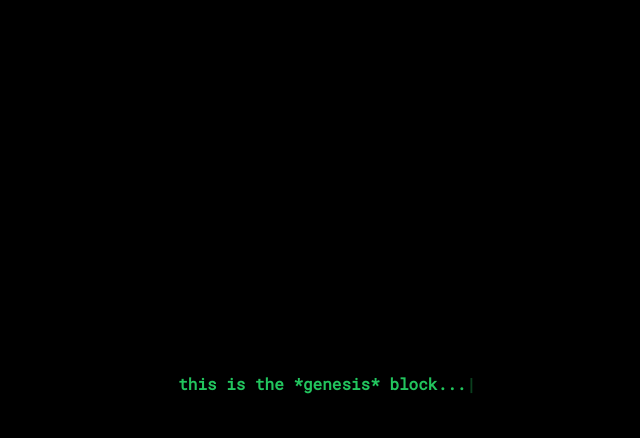
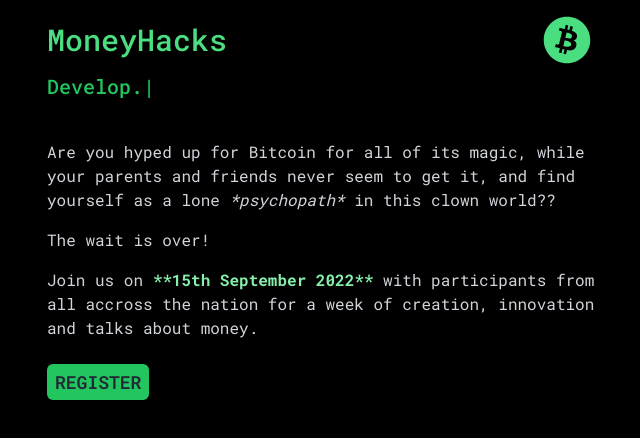
Before and after one commit to NIKU-SINGH/b4i-hackathon-website, a Next.js app: page / in a window 1280 px wide. Shown: the top 438 px of the page, without its empty margins (313-953 px from the left). Built offline with nearby package versions, Linux system fonts and the light colour scheme.

Commit message:
feat: basic page done

```diff
--- /dev/null
+++ b/components/button.tsx
@@ -0,0 +1,16 @@
+
+import type { NextPage } from 'next'
+import type { ReactNode } from 'react'
+
+type ButtonProps = {
+  children: ReactNode
+  className?: string
+}
+
+const Button: NextPage<ButtonProps> = ({ children, className = "" }) => (
+  <button className={`bg-green-500 text-gray-800 font-mono font-semibold uppercase px-2 py-1 rounded-md ${className}`}>
+    {children}
+  </button>
+)
+
+export default Button
--- /dev/null
+++ b/components/home/index.tsx
@@ -0,0 +1,45 @@
+import type { NextPage } from 'next'
+import Typed from 'react-typed'
+import {FaBitcoin} from "react-icons/fa"
+import Button from '../button'
+
+const Home: NextPage = () => {
+  const headlines = ['Design.', 'Develop.', 'Bitcoin.']
+
+  return (
+    <div className="w-screen overflow-hidden font-mono">
+      <div className="flex flex-col items-center">
+        <div className="max-w-xl">
+          <nav className="self-start mt-4 mx-2 flex justify-between items-center">
+            <h1 className="text-3xl text-green-400 font-medium">MoneyHacks</h1>
+            <div className='text-green-400 text-5xl mr-4'><FaBitcoin /></div>
+          </nav>
+          <main className="mt-2">
+            <h1 className="text-xl text-green-500 font-medium mx-2">
+              <Typed
+                strings={headlines}
+                typeSpeed={40}
+                backSpeed={60}
+                loop
+              ></Typed>
+            </h1>
+            <p className="mt-10 text-gray-300 mx-2 text-md">
+              Are you hyped up for Bitcoin for all of its magic, while your
+              parents and friends never seem to get it, and find yourself as a
+              lone <i>*psychopath*</i> in this clown world??
+            </p>
+            <p className="mt-4 text-gray-300 mx-2 text-md">The wait is over!</p>
+            <p className="mt-4 text-gray-300 mx-2 text-md">
+              Join us on <span className='text-green-300 font-bold'>**15th September 2022**</span> with participants from all accross
+              the nation for a week of creation, innovation and talks about
+              money.
+            </p>
+            <Button className='mt-6 mx-2 text-lg font-bold'>Register</Button>
+          </main>
+        </div>
+      </div>
+    </div>
+  )
+}
+
+export default Home
--- a/components/splash.tsx
+++ b/components/splash.tsx
@@ -4,7 +4,7 @@ import Typed from "react-typed"
 const Splash: NextPage = () => {
   const headline = "this is the *genesis* block..."
   return (
-    <div className="bg-black h-screen w-screen flex justify-center items-center">
+    <div className="h-screen w-screen flex justify-center items-center">
       <h1 className="text-1xl font-mono font-bold text-green-500 -mt-8">
         <Typed strings={[headline]} typeSpeed={40}></Typed>
       </h1>
--- a/package.json
+++ b/package.json
@@ -13,6 +13,7 @@
     "next": "12.2.5",
     "react": "18.2.0",
     "react-dom": "18.2.0",
+    "react-icons": "^4.4.0",
     "react-typed": "^1.2.0"
   },
   "devDependencies": {
--- a/pages/index.tsx
+++ b/pages/index.tsx
@@ -1,9 +1,41 @@
 import type { NextPage } from 'next'
+import { useEffect, useState } from 'react'
+import { AnimatePresence, motion } from 'framer-motion'
+
 import Splash from '../components/splash'
+import HomeHOC from '../components/home'
 
 const Home: NextPage = () => {
+  const [showSplash, setShowSplash] = useState(true)
+
+  useEffect(() => {
+    setTimeout(() => setShowSplash(false), 3000)
+  }, [])
+
   return (
-    <Splash />
+    <div className="bg-black h-screen">
+      <AnimatePresence>
+        {showSplash ?
+          <motion.div
+            className='absolute'
+            key="splash"
+            initial={{ opacity: 0 }}
+            animate={{ opacity: 1 }}
+            exit={{ opacity: 0 }}
+          >
+            <Splash />
+          </motion.div> :
+          <motion.div
+            className='absolute'
+            key="home"
+            initial={{ opacity: 0 }}
+            animate={{ opacity: 1 }}
+            exit={{ opacity: 0 }}
+          >
+            <HomeHOC />
+          </motion.div>}
+      </AnimatePresence>
+    </div>
   )
 }
 
--- a/styles/globals.css
+++ b/styles/globals.css
@@ -1,4 +1,4 @@
-@import url('https://fonts.googleapis.com/css2?family=Roboto+Mono&display=swap');
+@import url('https://fonts.googleapis.com/css2?family=Roboto+Mono:wght@400;500;600;700&display=swap');
 
 @tailwind base;
 @tailwind components;
--- a/tailwind.config.js
+++ b/tailwind.config.js
@@ -7,8 +7,11 @@ module.exports = {
   theme: {
     extend: {
       fontFamily: {
-        mono: ["Roboto Mono", "ui-monospace", "SFMono-Regular"],
+        mono: ["Roboto Mono", "ui-monospace", "SFMono-Regular"]
       },
+      colors: {
+        'theme-bg': '#0D1B2A'
+      }
     },
   },
   plugins: [],
```
Also changed, not shown: public/elon-magic-btc.gif (added), 1 other file (tests, documents, lock files or other folders).
